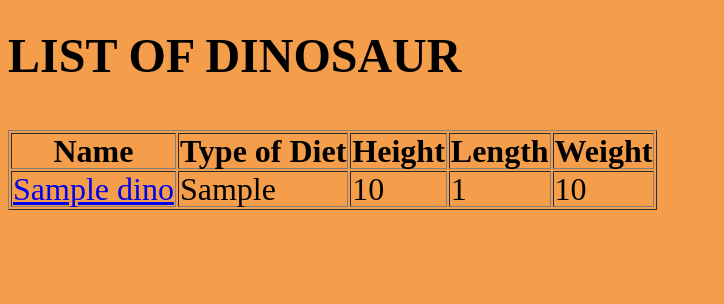
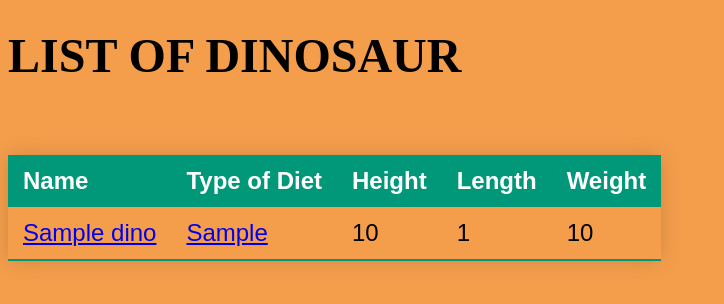
Before and after one commit to Gururaj/dinoexplorer, a Flask app: template templates/dinos.html in a window 1280 px wide. Shown: the top 304 px of the page, without its empty margins (0-724 px from the left). Run offline with Flask 3, Linux system fonts and the light colour scheme; the template is opened without the code that fills it: most values are stand-ins (such as "Sample title", 1, 10 or a date in 2020).

Commit message:
Some early styling

```diff
--- a/entities/dbconnect.py
+++ b/entities/dbconnect.py
@@ -34,6 +34,11 @@ class DBConnect:
         result = self.convert(self.dino.search(query.name == name))
         return result
 
+    def searchByType(self, dinoType):
+        query = Query()
+        result = self.convert(self.dino.search(query.dinoType == dinoType))
+        return result
+
     def getAllDinos(self):
         query = Query()
         result = self.convert(self.dino.all())
--- a/main.py
+++ b/main.py
@@ -5,7 +5,6 @@ from entities.dbconnect import DBConnect
 from entities.dino import Dino
 
 app = Flask(__name__, template_folder="templates", static_folder="statics")
-
 dbconnect = DBConnect()
 
 
@@ -29,5 +28,14 @@ def getDinoInfo(id):
         return render_template("dino.html", dinos=dinos)
 
 
+@app.route("/dinoType/<dinoType>")
+def getDinoByType(dinoType):
+    dinos = dbconnect.searchByType(dinoType)
+    if dinos == None:
+        return "None found"
+    else:
+        return render_template("dino.html", dinos=dinos)
+
+
 if __name__ == "__main__":
     app.run(debug=True)
--- a/statics/styles.css
+++ b/statics/styles.css
@@ -32,3 +32,40 @@
 .mainBody {
   background: #F49E4C
 }
+
+.styled-table {
+  border-collapse: collapse;
+  margin: 25px 0;
+  font-size: 24px;
+  font-family: sans-serif;
+  min-width: 400px;
+  box-shadow: 0 0 20px rgba(0, 0, 0, 0.15);
+}
+
+.styled-table thead tr {
+  background-color: #009879;
+  color: #ffffff;
+  text-align: left;
+}
+
+.styled-table th,
+.styled-table td {
+  padding: 12px 15px;
+}
+
+.styled-table tbody tr {
+  border-bottom: 1px solid #dddddd;
+}
+
+.styled-table tbody tr:nth-of-type(even) {
+  background-color: #f3f3f3;
+}
+
+.styled-table tbody tr:last-of-type {
+  border-bottom: 2px solid #009879;
+}
+
+.styled-table tbody tr.active-row {
+  font-weight: bold;
+  color: #009879;
+}
--- a/templates/dinos.html
+++ b/templates/dinos.html
@@ -1,25 +1,27 @@
 {% extends 'base.html' %}
 
 {% block content %}
-    <h1 class="h1-left">{% block title %} List of Dinosaur {% endblock %}</h1><br>
-    <div class="dino">
-        <table class="p-002" border="1">
+<h1 class="h1-left">{% block title %} List of Dinosaur {% endblock %}</h1><br>
+<div class="dino">
+    <table class="styled-table">
+        <thead>
             <th>Name</th>
             <th>Type of Diet</th>
             <th>Height</th>
             <th>Length</th>
             <th>Weight</th>
+        </thead>
         {% for dino in dinos %}
-        <div>
+        <tbody>
             <tr>
                 <td><a href="/dino/{{dino.id}}">{{dino.name}}</a></td>
-                <td>{{dino.dinoType}}</td>
+                <td><a href="/dinoType/{{dino.dinoType}}">{{dino.dinoType}}</a></td>
                 <td>{{dino.height}}</td>
                 <td>{{dino.length}}</td>
                 <td>{{dino.weight}}</td>
             </tr>
-        </div>
+        </tbody>
         {% endfor %}
     </table>
-    </div>
+</div>
 {% endblock %}
```
